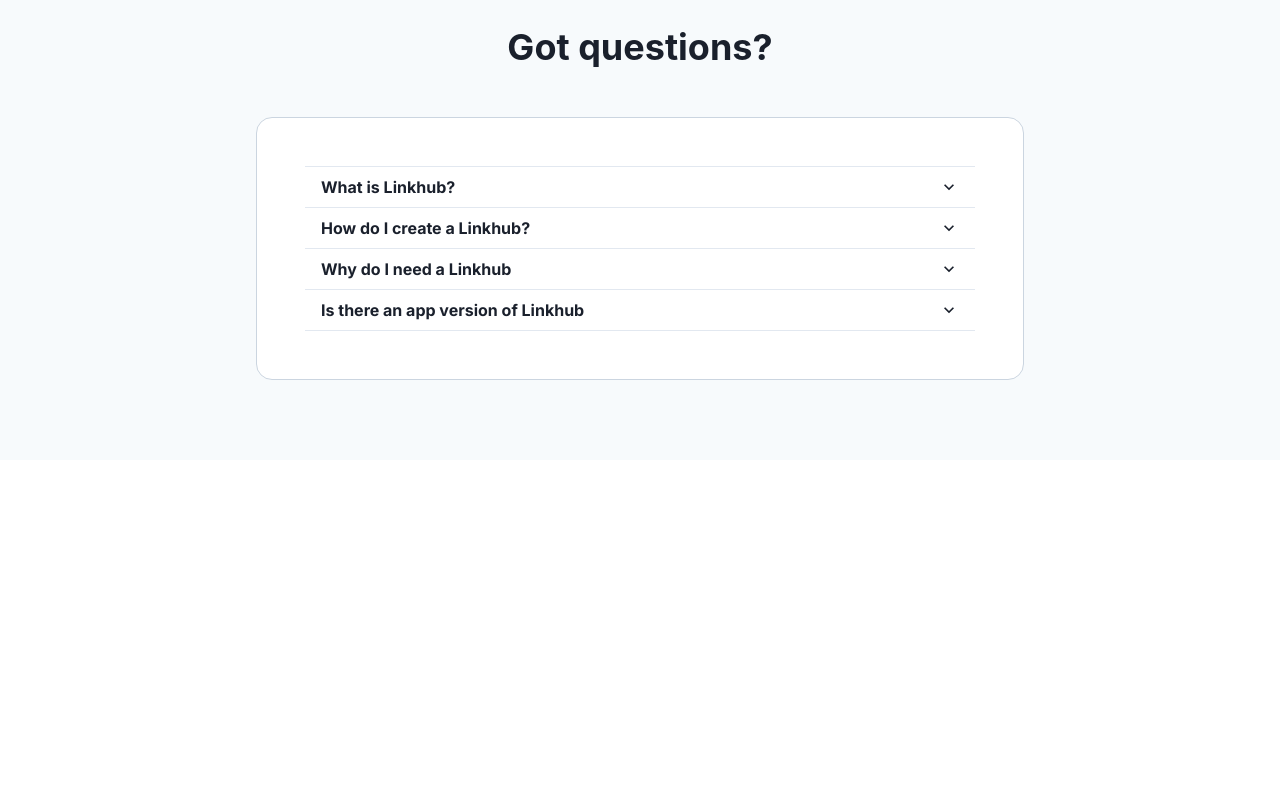
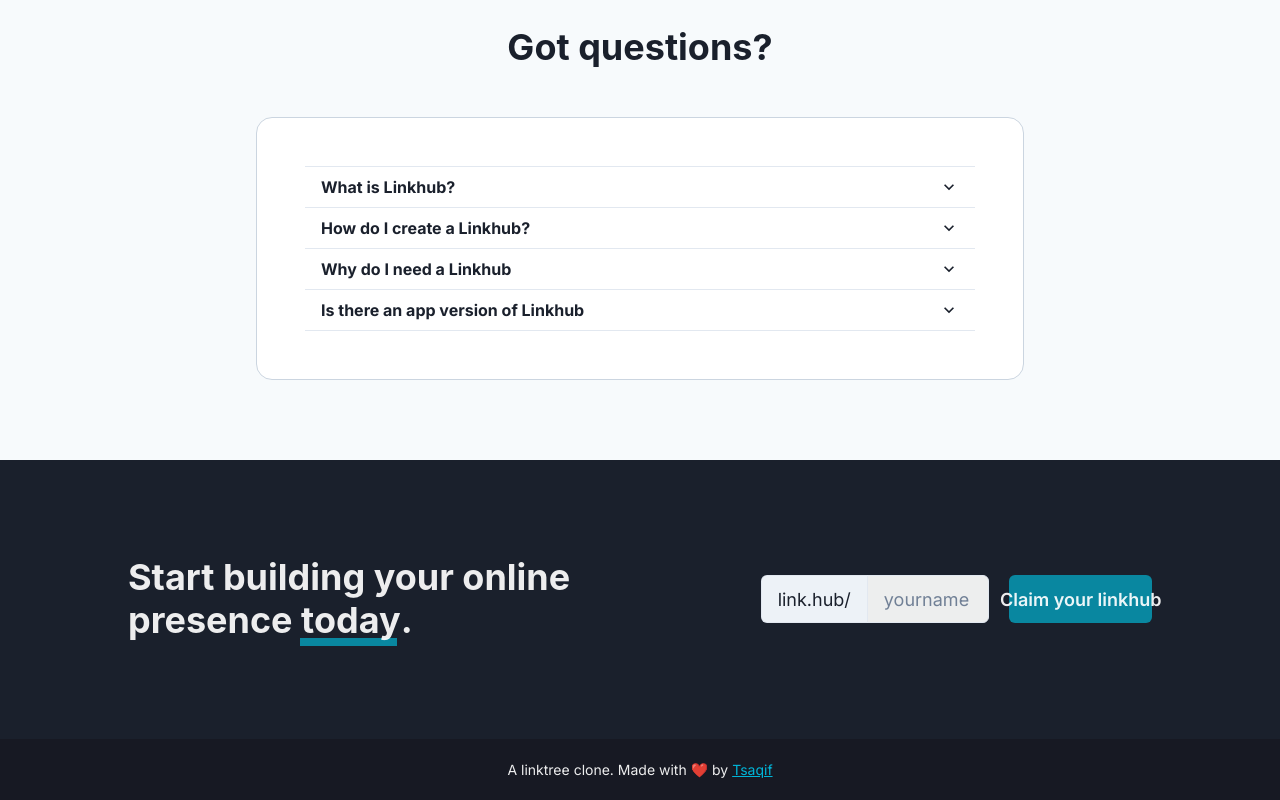
Before and after one commit to tsaqifammar/linkhub, a Next.js app: page / in a window 1280 px wide. Shown: the part 1495-2295 px from the top of the page. Before the commit the page ends 1955 px from the top, so only its background shows below. Built offline with nearby package versions, Linux system fonts and the light colour scheme.

Commit message:
add(landing page): footer

```diff
--- a/src/components/landing-page/features.tsx
+++ b/src/components/landing-page/features.tsx
@@ -33,13 +33,8 @@
 
 export default function Features() {
   return (
-    <Box
-      backgroundColor="cyan.100"
-      minW="100vw"
-      py="20"
-      overflowX="clip"
-    >
-      <Box w={["90%", "70%"]} mx="auto" id="features" textAlign="center">
+    <Box backgroundColor="cyan.100" minW="100vw" py="20" overflowX="clip">
+      <Box w={{ base: "80%", lg: "70%" }} mx="auto" id="features" textAlign="center">
         <Heading>Our features</Heading>
         <Flex
           direction={{ base: "column", lg: "row" }}
@@ -59,11 +54,7 @@
 function FeatureItemCard({ image, title, description }: FeatureItem) {
   return (
     <VStack gap="3">
-      <Image
-        src={image}
-        alt={title}
-        height={150}
-      />
+      <Image src={image} alt={title} height={150} />
       <Heading size="lg">{title}</Heading>
       <Text>{description}</Text>
     </VStack>
--- /dev/null
+++ b/src/components/landing-page/footer.tsx
@@ -0,0 +1,97 @@
+import {
+  Box,
+  Flex,
+  Heading,
+  Input,
+  InputGroup,
+  InputLeftAddon,
+  Text,
+} from "@chakra-ui/react";
+import Button from "@/components/ui/button";
+import { useState } from "react";
+
+export default function Footer() {
+  return (
+    <>
+      <UpperSection />
+      <BottomSection />
+    </>
+  );
+}
+
+function UpperSection() {
+  const [name, setName] = useState("");
+  return (
+    <Box backgroundColor="gray.800" minW="100vw" py={{ base: "16", lg: "24"}} overflowX="clip">
+      <Box w={{ base: "70%", lg: "80%" }} mx="auto" id="features">
+        <Flex
+          direction={{ base: "column", lg: "row" }}
+          justifyContent="space-between"
+          gap="10"
+        >
+          <Heading
+            maxW="25ch"
+            color="whiteAlpha.900"
+            textAlign={{ base: "center", lg: "left" }}
+          >
+            Start building your online presence{" "}
+            <Box
+              as="span"
+              position="relative"
+              zIndex="1"
+              _after={{
+                content: `""`,
+                display: "block",
+                position: "absolute",
+                bottom: "-1",
+                right: "1",
+                zIndex: "-1",
+                bgColor: "cyan.700",
+                w: "4ch",
+                h: "2",
+              }}
+            >
+              today
+            </Box>
+            .
+          </Heading>
+          <Flex
+            direction={{ base: "column", lg: "row" }}
+            align="center"
+            justifyContent="space-between"
+            gap="5"
+          >
+            <InputGroup size="lg" maxW={{ lg: "64" }}>
+              <InputLeftAddon children="link.hub/" />
+              <Input
+                placeholder="yourname"
+                backgroundColor="whiteAlpha.900"
+                value={name}
+                onChange={(e) => setName(e.target.value)}
+              />
+            </InputGroup>
+            <Button size="lg">Claim your linkhub</Button>
+          </Flex>
+        </Flex>
+      </Box>
+    </Box>
+  );
+}
+
+function BottomSection() {
+  return (
+    <Box backgroundColor="gray.900" minW="100vw" py="5" overflowX="clip">
+      <Box w={{ base: "70%", lg: "80%" }} mx="auto" id="features">
+        <Text color="whiteAlpha.900" fontSize="sm" textAlign="center">
+          A linktree clone. Made with ❤️ by{" "}
+          <a
+            href="https://github.com/tsaqifammar"
+            style={{ color: "#00B5D8", textDecoration: "underline" }}
+          >
+            Tsaqif
+          </a>
+        </Text>
+      </Box>
+    </Box>
+  );
+}
--- a/src/components/landing-page/questions.tsx
+++ b/src/components/landing-page/questions.tsx
@@ -40,7 +40,7 @@
         <Box
           bgColor="white"
           mt="12"
-          p="12"
+          p={{ base: "8", lg: "12" }}
           border="1px"
           borderColor="gray.300"
           rounded="2xl"
--- a/src/components/ui/navbar.tsx
+++ b/src/components/ui/navbar.tsx
@@ -35,16 +35,17 @@
         justifyContent="space-between"
         backgroundColor="whiteAlpha.900"
         rounded="2xl"
+        w={["90%", "80%"]}
+        mx="auto"
         px={{ base: "5", lg: "20" }}
         py="3"
-        wrap="wrap"
         position="fixed"
         top="10"
         left="0"
         right="0"
-        mx="auto"
-        w={["90%", "80%"]}
         zIndex="3"
+        wrap="wrap"
+        shadow="sm"
       >
         <HStack spacing="8" align="center">
           <Heading size={{ base: "md", lg: "lg" }}>Linkhub</Heading>
--- a/src/pages/index.tsx
+++ b/src/pages/index.tsx
@@ -3,6 +3,7 @@
 import Navbar from "@/components/ui/navbar";
 import Hero from "@/components/landing-page/hero";
 import Questions from "@/components/landing-page/questions";
+import Footer from "@/components/landing-page/footer";
 
 export default function LandingPage() {
   return (
@@ -17,6 +18,7 @@
       <Hero />
       <Features />
       <Questions />
+      <Footer />
     </>
   );
 }
```
